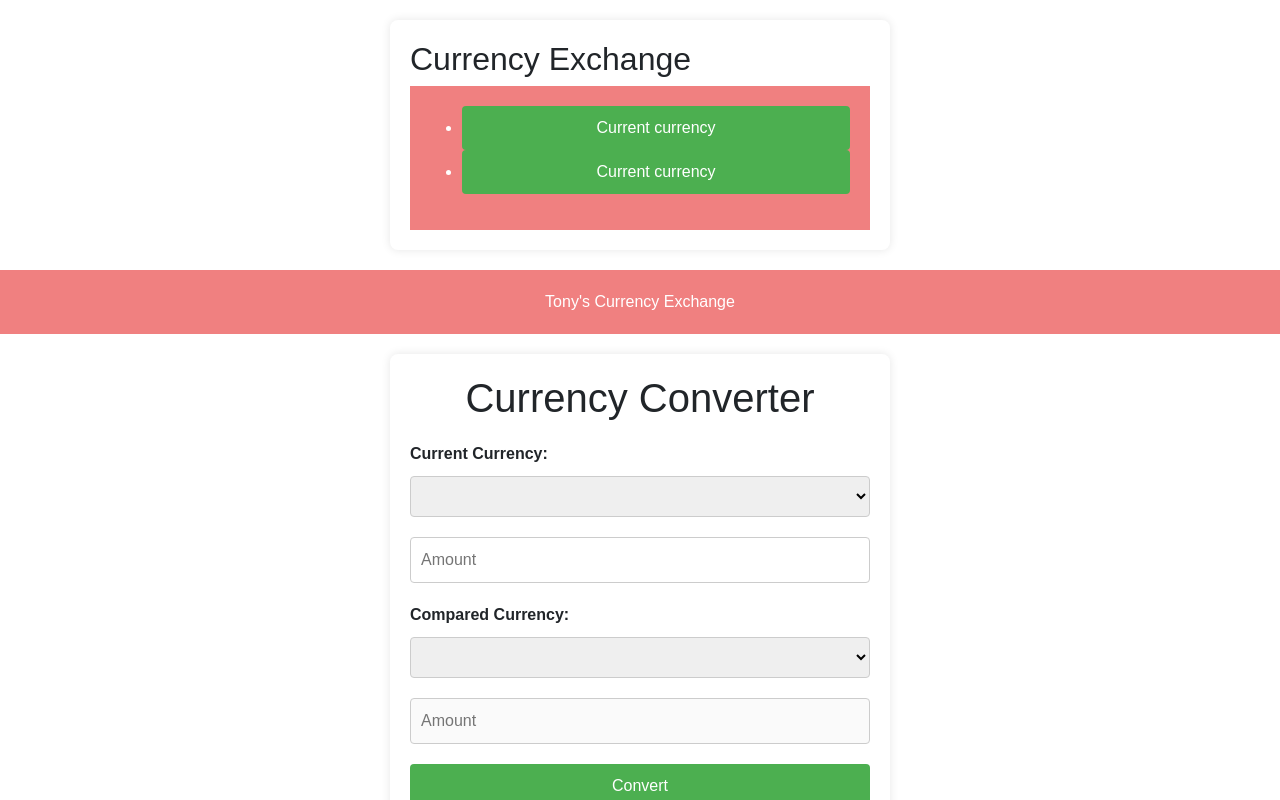
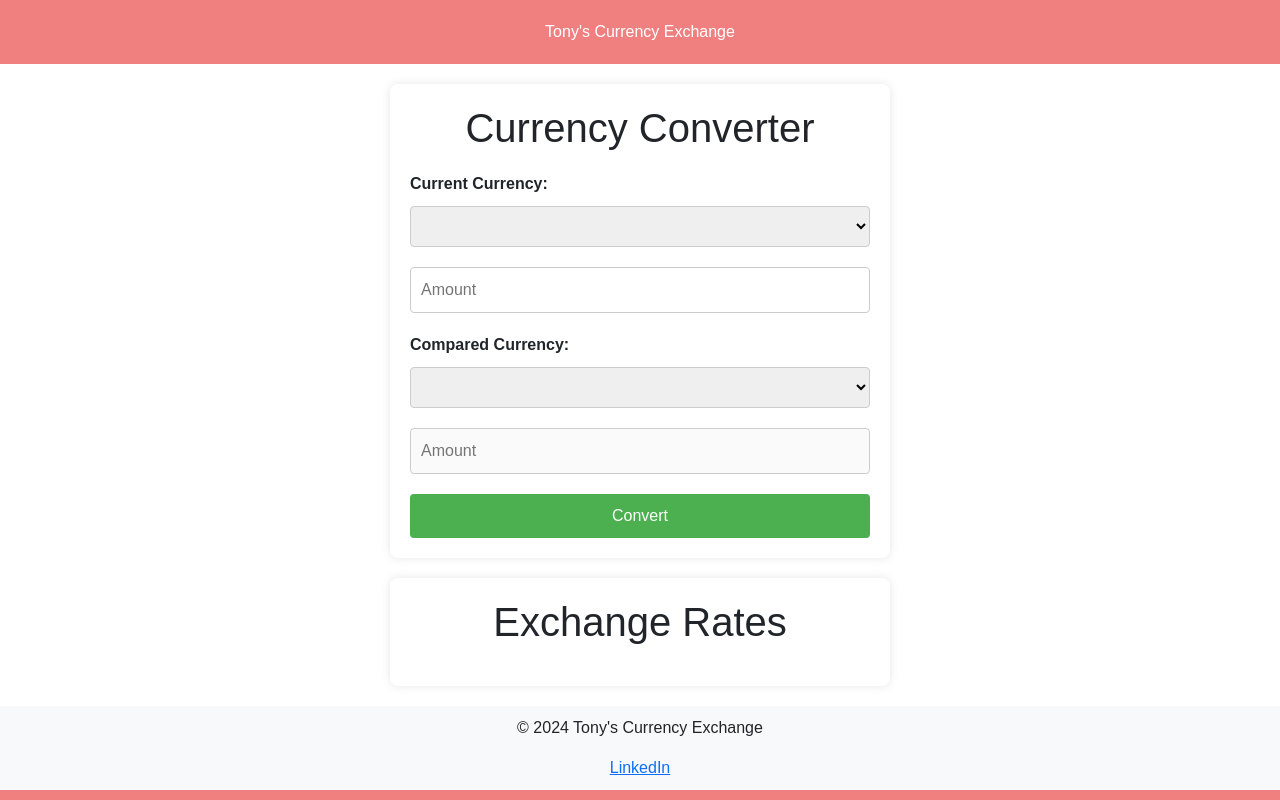
Before and after one commit to bear22309/currency-exchange, a React (Create React App) app: page / in a window 1280 px wide. Shown: the top 800 px of the page. Built offline with nearby package versions, Linux system fonts and the light colour scheme; no server answers.

Commit message:
updated app.js

```diff
--- a/src/App.js
+++ b/src/App.js
@@ -5,18 +5,30 @@ import './App.css';
 const App = () => {
   return (
     <Router>
-      <div className="container">
-        <h2>Currency Exchange</h2>
+      <div>
         <nav>
-          <ul>
-            <li>
-              <button onClick={() => alert('Button clicked!')}>Current currency</button>
-            </li>
-            <li>
-              <button onClick={() => alert('Button clicked!')}>Current currency</button>
-            </li>
-          </ul>
+          <a>Tony's Currency Exchange</a>
         </nav>
+        <div className="container">
+          <h1>Currency Converter</h1>
+          <label htmlFor="fromCurrency">Current Currency:</label>
+          <select id="fromCurrency"></select>
+          <input type="number" id="fromAmount" placeholder="Amount" />
+          <br />
+          <label htmlFor="toCurrency">Compared Currency:</label>
+          <select id="toCurrency"></select>
+          <input type="number" id="toAmount" placeholder="Amount" disabled />
+          <br />
+          <button id="convertButton">Convert</button>
+        </div>
+        <div className="container">
+          <h1>Exchange Rates</h1>
+          <ul id="exchangeRates"></ul>
+        </div>
+        <footer>
+          <p>&copy; 2024 Tony's Currency Exchange</p>
+          <a href="https://www.linkedin.com/feed/">LinkedIn</a>
+        </footer>
       </div>
     </Router>
   );
```
